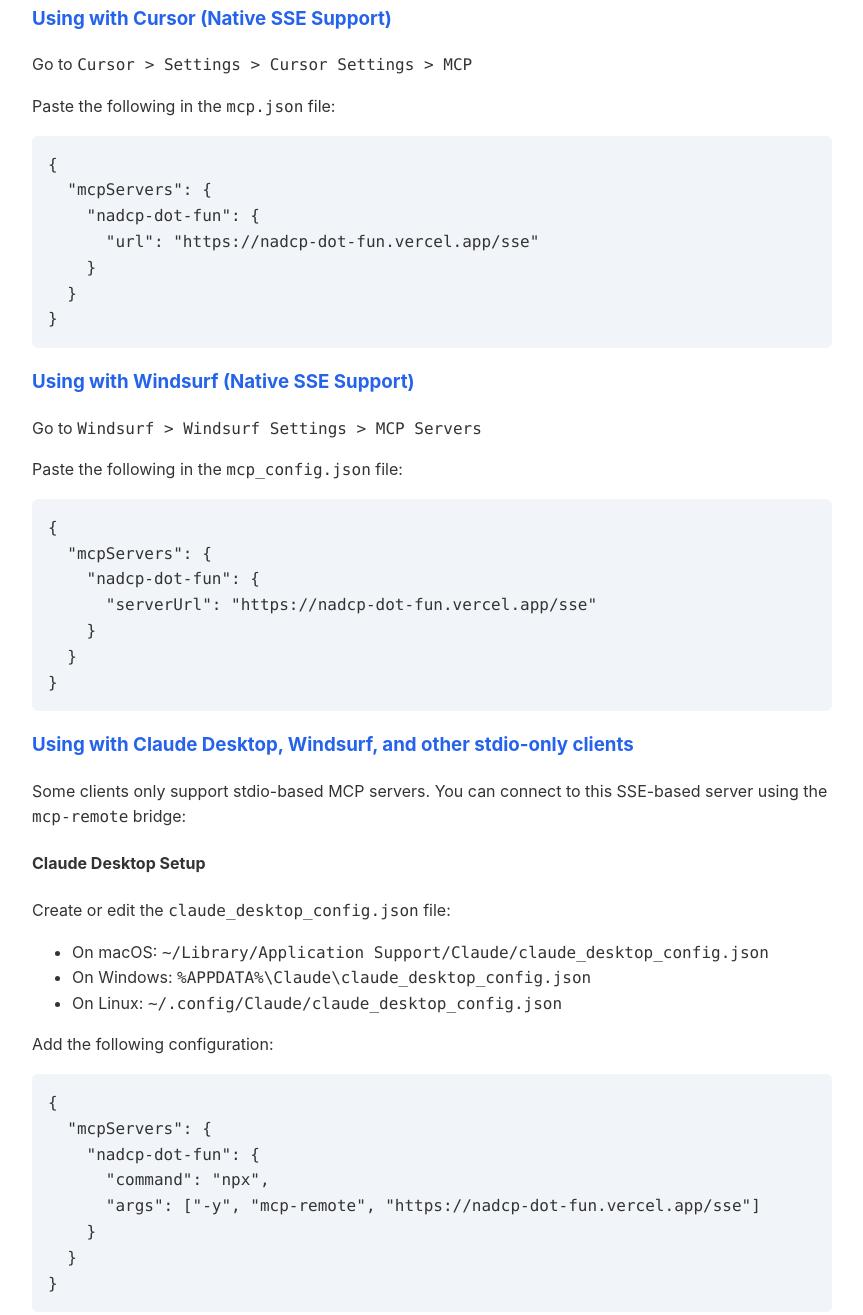
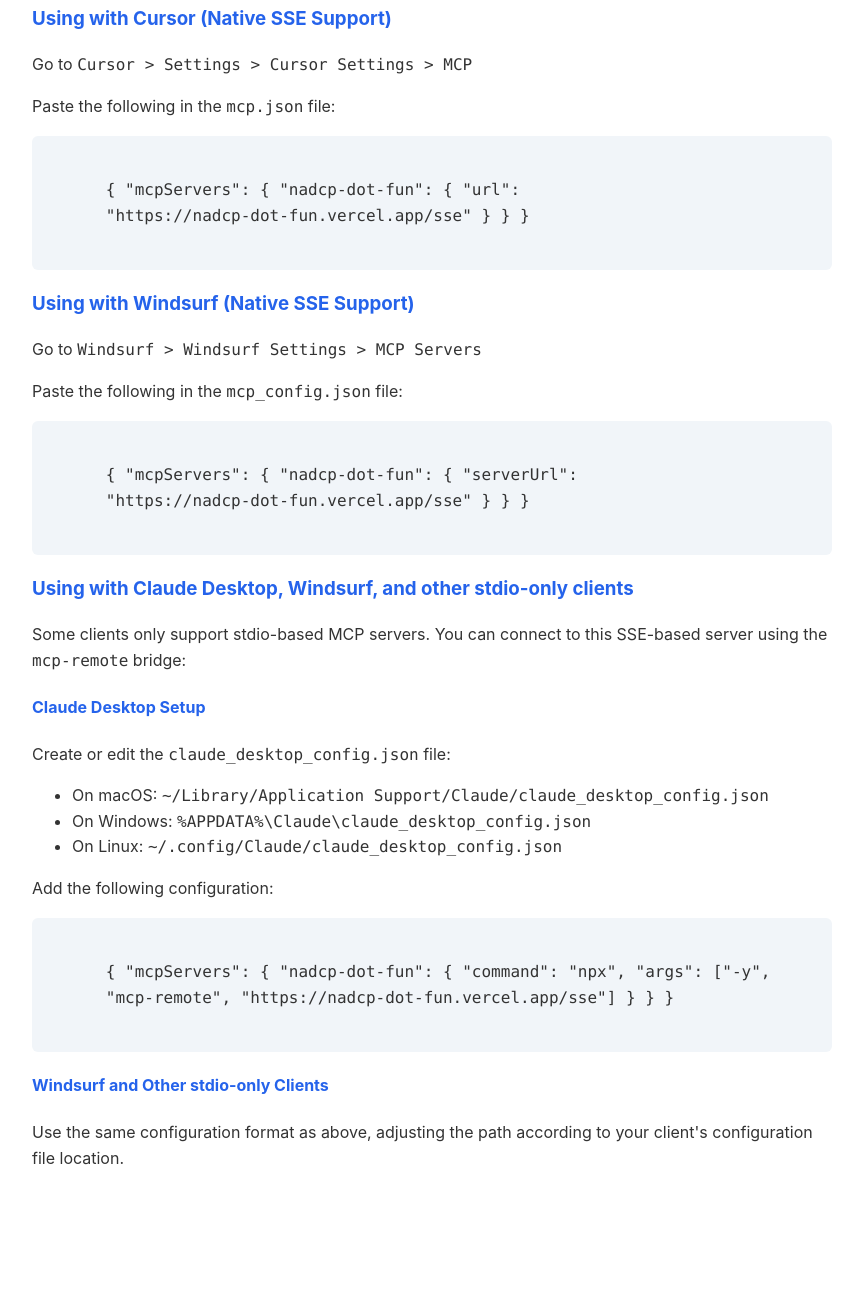
Before and after one commit to velikanghost/nadcp_dot_fun, a website: page public/index.html in a window 1280 px wide. Shown: the part 300-1615 px from the top of the page, without its empty margins (208-1071 px from the left). After the commit the page ends 1507 px from the top, so only its background shows below. Drawn offline with Linux system fonts and the light colour scheme.

Commit message:
update homepage

```diff
--- a/public/index.html
+++ b/public/index.html
@@ -16,7 +16,8 @@
       }
       h1,
       h2,
-      h3 {
+      h3,
+      h4 {
         color: #2563eb;
       }
       pre {
@@ -24,6 +25,7 @@
         border-radius: 6px;
         padding: 16px;
         overflow-x: auto;
+        margin: 16px 0;
       }
       code {
         font-family: Monaco, Consolas, 'Courier New', monospace;
@@ -34,6 +36,15 @@
       }
       a:hover {
         text-decoration: underline;
+      }
+      .code-block {
+        background-color: #f1f5f9;
+        border-radius: 6px;
+        padding: 16px;
+        overflow-x: auto;
+        white-space: pre;
+        font-family: Monaco, Consolas, 'Courier New', monospace;
+        margin: 16px 0;
       }
     </style>
   </head>
@@ -61,13 +72,10 @@
 
     <p>Paste the following in the <code>mcp.json</code> file:</p>
 
-    <pre><code>{
-  "mcpServers": {
-    "nadcp-dot-fun": {
-      "url": "https://nadcp-dot-fun.vercel.app/sse"
-    }
-  }
-}</code></pre>
+    <div class="code-block">
+      { "mcpServers": { "nadcp-dot-fun": { "url":
+      "https://nadcp-dot-fun.vercel.app/sse" } } }
+    </div>
 
     <h3>Using with Windsurf (Native SSE Support)</h3>
 
@@ -75,13 +83,10 @@
 
     <p>Paste the following in the <code>mcp_config.json</code> file:</p>
 
-    <pre><code>{
-  "mcpServers": {
-    "nadcp-dot-fun": {
-      "serverUrl": "https://nadcp-dot-fun.vercel.app/sse"
-    }
-  }
-}</code></pre>
+    <div class="code-block">
+      { "mcpServers": { "nadcp-dot-fun": { "serverUrl":
+      "https://nadcp-dot-fun.vercel.app/sse" } } }
+    </div>
 
     <h3>Using with Claude Desktop, Windsurf, and other stdio-only clients</h3>
 
@@ -111,14 +116,10 @@
 
     <p>Add the following configuration:</p>
 
-    <pre><code>{
-  "mcpServers": {
-    "nadcp-dot-fun": {
-      "command": "npx",
-      "args": ["-y", "mcp-remote", "https://nadcp-dot-fun.vercel.app/sse"]
-    }
-  }
-}</code></pre>
+    <div class="code-block">
+      { "mcpServers": { "nadcp-dot-fun": { "command": "npx", "args": ["-y",
+      "mcp-remote", "https://nadcp-dot-fun.vercel.app/sse"] } } }
+    </div>
 
     <h4>Windsurf and Other stdio-only Clients</h4>
 
```
Also changed, not shown: README.md.
